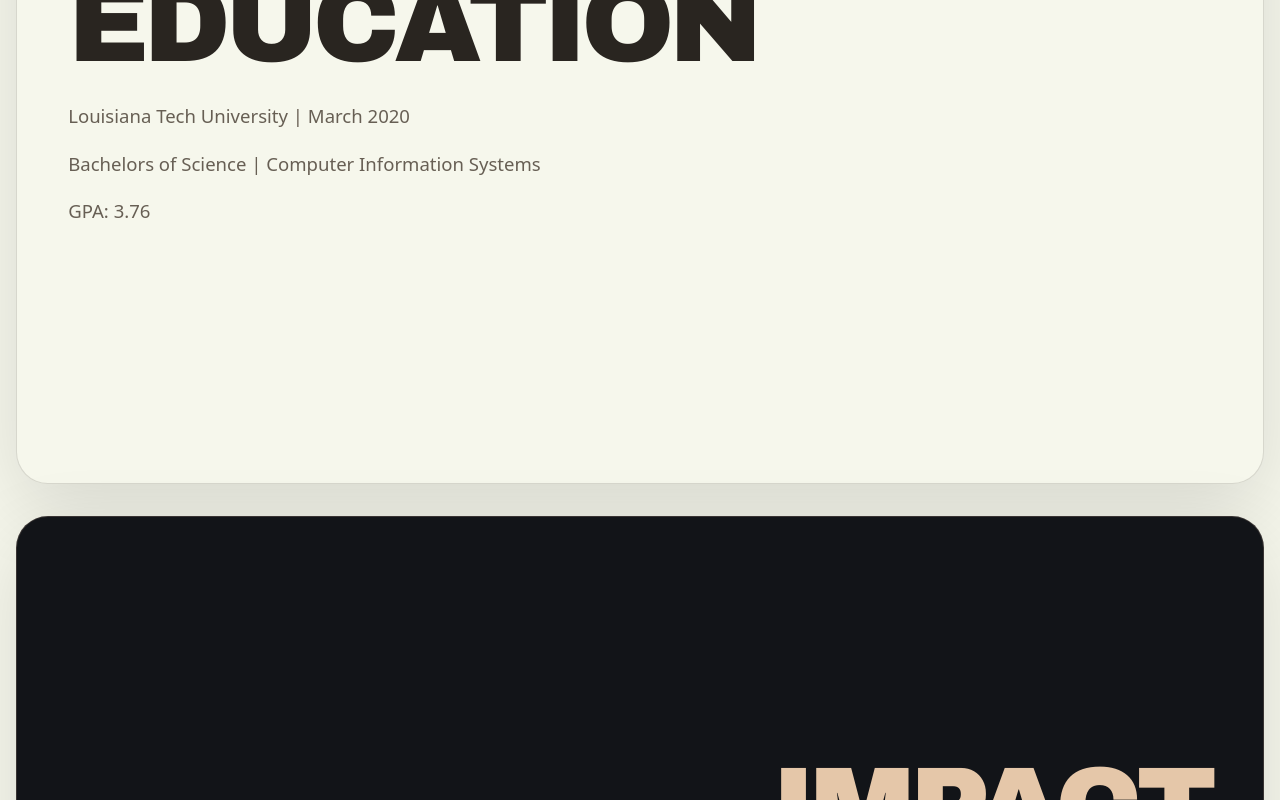
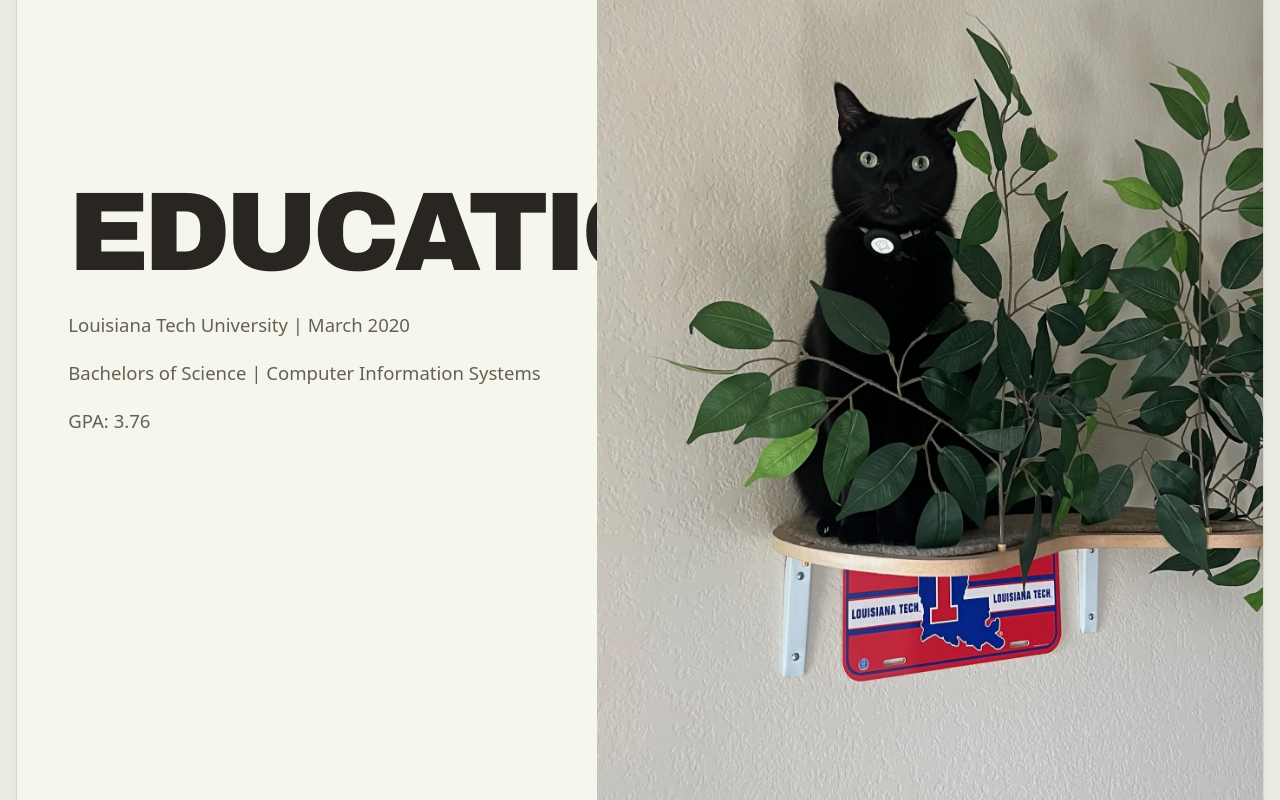
Before and after one commit to Ranger-Rick/rickbordelon.com, a Vue app: page / in a window 1280 px wide. Shown: the part 1900-2700 px from the top of the page. Built offline with nearby package versions, Linux system fonts and the light colour scheme.

Commit message:
Added an Image Section

```diff
--- a/src/App.vue
+++ b/src/App.vue
@@ -1,9 +1,11 @@
 <script setup>
 import HeroSection from './components/HeroSection.vue'
 import FullscreenSection from './components/FullscreenSection.vue'
+import ImageSection from './components/ImageSection.vue'
 import RangerSection from './components/RangerSection.vue'
 import ToolsSection from './components/ToolsSection.vue'
 import ThemeToggle from './components/ThemeToggle.vue'
+import rangerImage from './assets/images/ranger.webp'
 
 const sections = [
   {
@@ -18,7 +20,7 @@
   },
   {
     id: 'Education',
-    component: FullscreenSection,
+    component: ImageSection,
     title: 'Education',
     align: 'left',
     body: [
@@ -27,6 +29,8 @@
       '',
       'GPA: 3.76',
     ],
+    image: rangerImage,
+    imageAlt: 'Rick standing by the Louisiana Tech bulldog at his graduation'
   },
   {
     id: 'Impact',
@@ -42,6 +46,18 @@
   {
     id: 'tools',
     component: ToolsSection,
+  },
+  {
+    id: 'ranger-image',
+    component: ImageSection,
+    title: 'Ranger',
+    align: 'right',
+    body: [
+      'This is my cat. He is very mischevious.',
+      'He also happens to be the brains of this operation...',
+    ],
+    image: rangerImage,
+    imageAlt: 'A black cat perched on a wall shelf',
   },
   {
     id: 'my-life',
@@ -71,6 +87,8 @@
       :title="section.title"
       :body="section.body"
       :align="section.align"
+      :image="section.image"
+      :image-alt="section.imageAlt"
       :inverse="index % 2 === 0"
     />
   </main>
--- a/src/assets/main.css
+++ b/src/assets/main.css
@@ -162,6 +162,44 @@
   text-align: right;
 }
 
+.image-section-card {
+  display: grid;
+  grid-template-columns: minmax(0, 1fr) minmax(0, 1.15fr);
+  align-items: stretch;
+}
+
+.image-section-card--right {
+  grid-template-columns: minmax(0, 1.15fr) minmax(0, 1fr);
+}
+
+.image-section-copy {
+  align-self: center;
+  width: 100%;
+  max-width: none;
+}
+
+.image-section-media {
+  position: relative;
+  min-height: 100%;
+  overflow: hidden;
+}
+
+.image-section-card--right .image-section-copy {
+  order: 2;
+}
+
+.image-section-card--right .image-section-media {
+  order: 1;
+}
+
+.image-section-media__image {
+  display: block;
+  width: 100%;
+  height: 100%;
+  min-height: calc(100svh - 2rem);
+  object-fit: cover;
+}
+
 .section-title {
   margin: 0;
   font-family: 'Arial Black', 'Helvetica Neue', sans-serif;
@@ -247,6 +285,25 @@
 
   .content-card {
     justify-content: flex-start;
+  }
+
+  .image-section-card,
+  .image-section-card--right {
+    grid-template-columns: 1fr;
+  }
+
+  .image-section-card--right .image-section-copy,
+  .image-section-card--right .image-section-media {
+    order: initial;
+  }
+
+  .image-section-media {
+    min-height: 16rem;
+  }
+
+  .image-section-media__image {
+    min-height: 16rem;
+    max-height: 38svh;
   }
 
   .section-copy {
--- /dev/null
+++ b/src/components/ImageSection.vue
@@ -0,0 +1,108 @@
+<script setup>
+import { computed } from 'vue'
+
+const props = defineProps({
+  title: {
+    type: String,
+    required: true,
+  },
+  body: {
+    type: Array,
+    default: () => [],
+  },
+  image: {
+    type: String,
+    required: true,
+  },
+  imageAlt: {
+    type: String,
+    default: '',
+  },
+  inverse: {
+    type: Boolean,
+    default: false,
+  },
+  align: {
+    type: String,
+    default: 'left',
+    validator: (value) => ['left', 'right'].includes(value),
+  },
+})
+
+const bodyItems = computed(() => {
+  return props.body
+    .map((item, index) => {
+      if (typeof item === 'string') {
+        return {
+          key: `${index}-${item}`,
+          text: item,
+          links: [],
+        }
+      }
+
+      if (!item || typeof item !== 'object') {
+        return null
+      }
+
+      return {
+        key: `${index}-${item.text ?? 'links'}`,
+        text: item.text ?? '',
+        links: Array.isArray(item.links)
+          ? item.links.filter((link) => link?.label && link?.href)
+          : [],
+      }
+    })
+    .filter((item) => item && (item.text || item.links.length))
+})
+
+const isExternalLink = (href) => {
+  return /^(https?:)?\/\//.test(href) || href.startsWith('mailto:') || href.startsWith('tel:')
+}
+
+const imageAltText = computed(() => {
+  return props.imageAlt || props.title
+})
+</script>
+
+<template>
+  <section class="section-shell">
+    <div
+      :class="[
+        'section-card',
+        'image-section-card',
+        `image-section-card--${props.align}`,
+        props.inverse ? 'surface-inverse' : 'surface-normal',
+      ]"
+    >
+      <div :class="['section-copy', 'image-section-copy', `section-copy--${props.align}`]">
+        <h2 class="section-title">{{ title }}</h2>
+        <div v-if="bodyItems.length" class="section-body">
+          <div v-for="item in bodyItems" :key="item.key" class="section-body__item">
+            <p v-if="item.text">{{ item.text }}</p>
+            <div v-if="item.links.length" class="section-links">
+              <a
+                v-for="link in item.links"
+                :key="`${item.key}-${link.href}`"
+                class="section-link"
+                :href="link.href"
+                :target="isExternalLink(link.href) ? '_blank' : undefined"
+                :rel="isExternalLink(link.href) ? 'noreferrer' : undefined"
+              >
+                {{ link.label }}
+              </a>
+            </div>
+          </div>
+        </div>
+      </div>
+      <div class="image-section-media">
+        <img
+          class="image-section-media__image"
+          :src="image"
+          :alt="imageAltText"
+          loading="lazy"
+          decoding="async"
+        />
+      </div>
+    </div>
+  </section>
+</template>
--- a/src/components/RangerSection.vue
+++ b/src/components/RangerSection.vue
@@ -69,7 +69,7 @@
         </div>
       </div>
       <p class="ranger-section__disclaimer">
-        Careful! My cat Ranger is always waiting to pounce!
+        Careful! Ranger is always waiting to pounce!
       </p>
     </section>
   </div>
```
Also changed, not shown: src/assets/images/ranger.webp (added), 1 other file (tests, documents, lock files or other folders).
